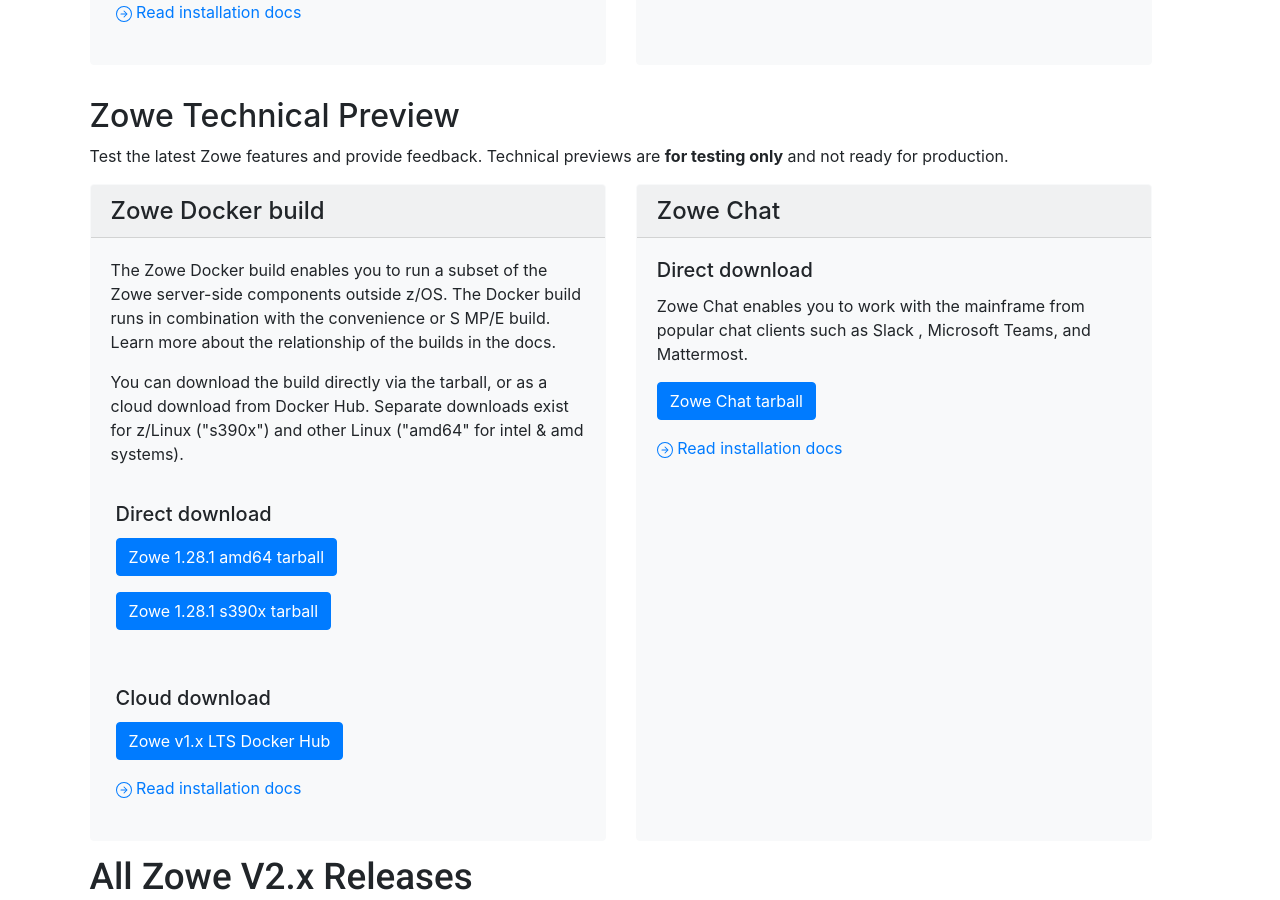
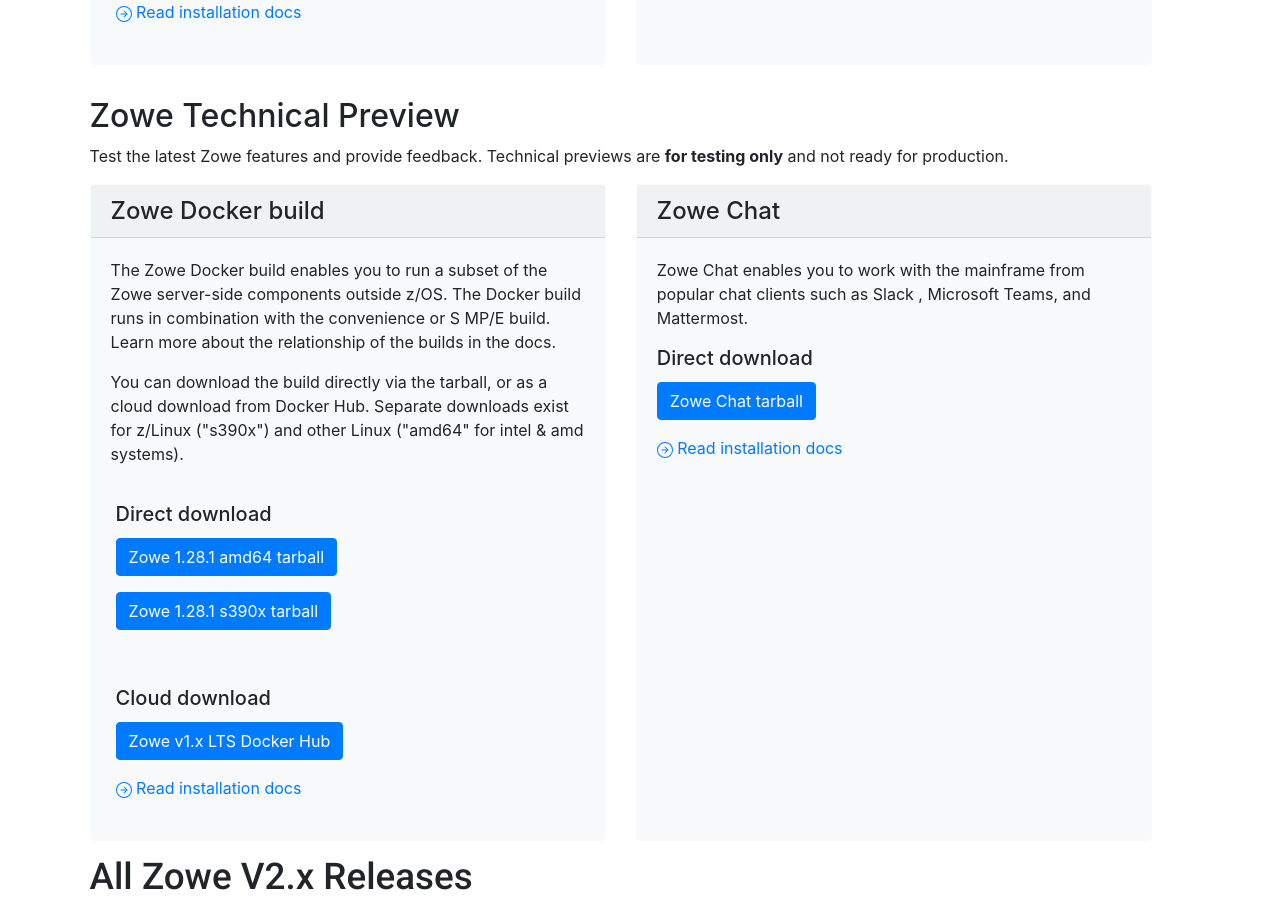
Before and after one commit to zowe/zowe.github.io, a Jekyll site: the page built from download.md, in a window 1280 px wide and 900 px high, scrolled down 2921 px. Built offline with Jekyll 4.4.1, drawn with Linux system fonts in a browser that asks for light colours; our own code applies the rules of GitHub Pages for plain Markdown files.

Commit message:
Update download.md
Signed-off-by: nannanli <nannanli@cn.ibm.com>

```diff
--- a/download.md
+++ b/download.md
@@ -500,8 +500,8 @@
       <div class="card bg-light border-light mb-3">
         <h4 class="card-header" id="zowe-chat">Zowe Chat</h4>
          <div class="card-body">
+          <p class="card-text">Zowe Chat enables you to work with the mainframe from popular chat clients such as Slack , Microsoft Teams, and Mattermost.</p>
           <h5 class="card-title">Direct download</h5>
-          <p class="card-text">Zowe Chat enables you to work with the mainframe from popular chat clients such as Slack , Microsoft Teams, and Mattermost.</p>
           <p>
             <a class="btn btn-primary"
                   href="{{ site.zowe_chat_download_url }}">Zowe Chat tarball</a>
```
